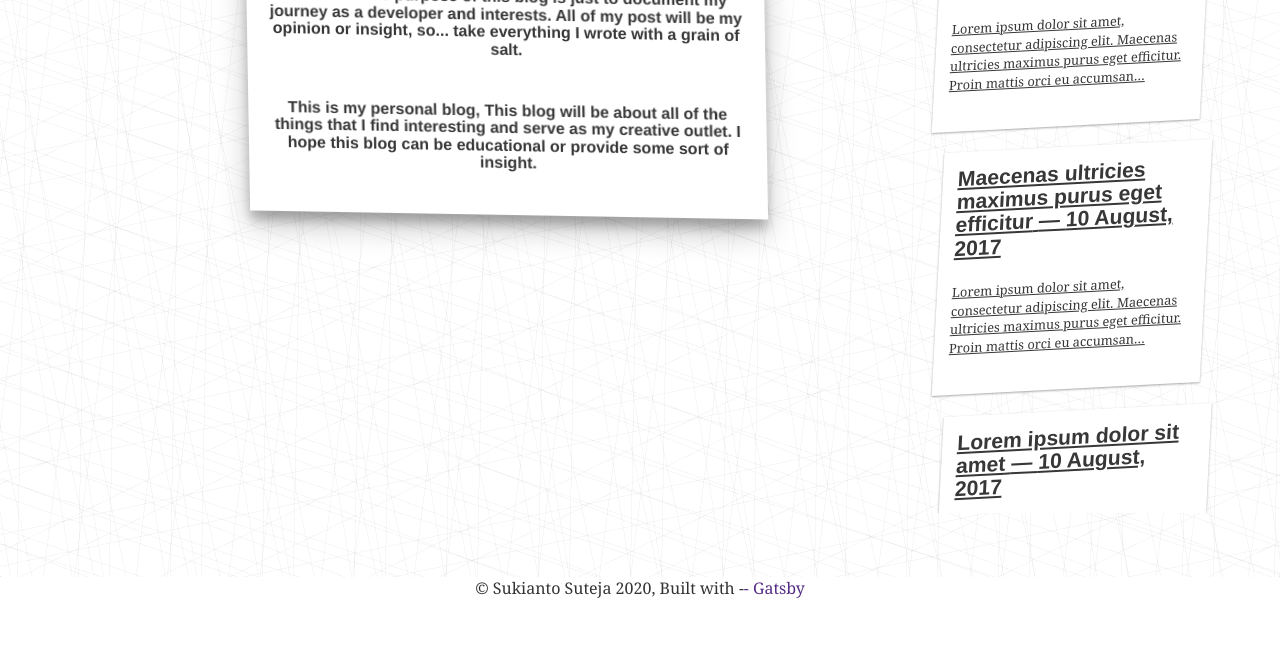
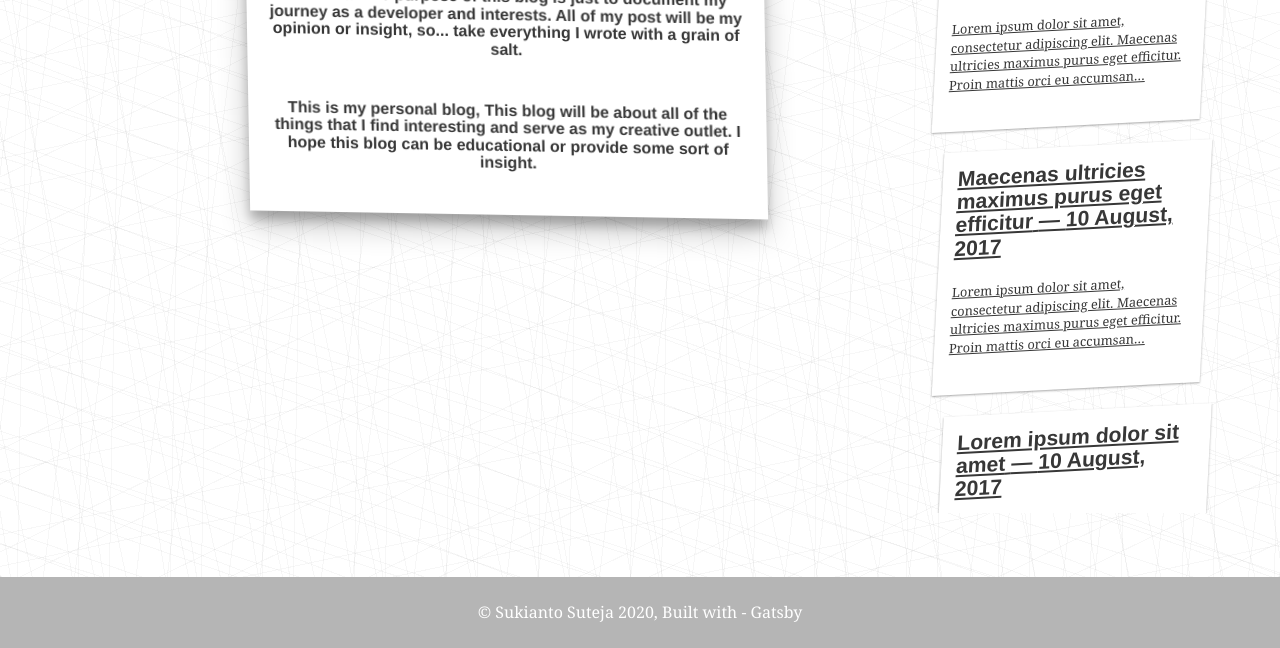
Before and after one commit to sukibeww/code-block, a Gatsby site: page / in a window 1280 px wide. Shown: the part 232-880 px from the top of the page. Before the commit the page ends 832 px from the top, so only its background shows below. Built offline with nearby package versions, Linux system fonts and the light colour scheme; Gatsby itself is replaced by a stand-in of ours; some packages are replaced by stand-ins of ours.

Commit message:
basic styling for the footer

```diff
--- a/gatsby-config.js
+++ b/gatsby-config.js
@@ -29,19 +29,13 @@ module.exports = {
         icon: `src/images/gatsby-icon.png`, // This path is relative to the root of the site.
       },
     },
-    {
-      resolve: `gatsby-plugin-styled-components`,
-      options: {
-        // Add any options here
-      },
-    },
+    `gatsby-plugin-styled-components`,
     {
       resolve: `gatsby-plugin-typography`,
       options: {
         pathToConfigModule: `src/utils/typography`,
       },
     },
-
     // this (optional) plugin enables Progressive Web App + Offline functionality
     // To learn more, visit: https://gatsby.dev/offline
     // `gatsby-plugin-offline`,
--- a/src/components/layout.js
+++ b/src/components/layout.js
@@ -1,7 +1,7 @@
-import { graphql, Link, useStaticQuery } from "gatsby"
-import PropTypes from "prop-types"
-import React from "react"
-import styled from "styled-components"
+import { graphql, Link, useStaticQuery } from "gatsby";
+import PropTypes from "prop-types";
+import React from "react";
+import styled from "styled-components";
 
 const Content = styled.div`
   padding: 1.45rem 5vh;
@@ -27,7 +27,11 @@ const StyledMain = styled.main`
 const StyledFooter = styled.footer`
   display: flex;
   justify-content: center;
+  background-color: #a3a3a3;
+  flex-direction: column;
   width: 100%;
+  padding: 3vh;
+  opacity: 0.8;
 `
 
 const PostExcerpt = styled.p`
@@ -73,6 +77,15 @@ const PostPaper = styled.div`
     box-shadow: 0 5px 5px rgba(0,0,0,0.25), 0 5px 5px rgba(0,0,0,0.22);
   }
 `
+
+const Links = styled.div`
+  display: flex;
+  justify-content: center;
+  align-items: center;
+  flex-direction: row;
+  color: white;
+`
+
 
 const Layout = ({ children }) => {
   const data = useStaticQuery(graphql`
@@ -125,9 +138,13 @@ const Layout = ({ children }) => {
         </PostContainer>
       </Content>
       <StyledFooter>
-        © {data.site.siteMetadata.author} {new Date().getFullYear()}, Built with -
-        {`  `}
-        <a style={{textDecoration: "none", color: "#542C85"}} href="https://www.gatsbyjs.org"> - Gatsby</a>
+        <Links>
+        </Links>
+        <Links>
+          <span>
+            © {data.site.siteMetadata.author} {new Date().getFullYear()}, Built with - Gatsby
+          </span>
+        </Links>
       </StyledFooter>
     </>
   )
```
